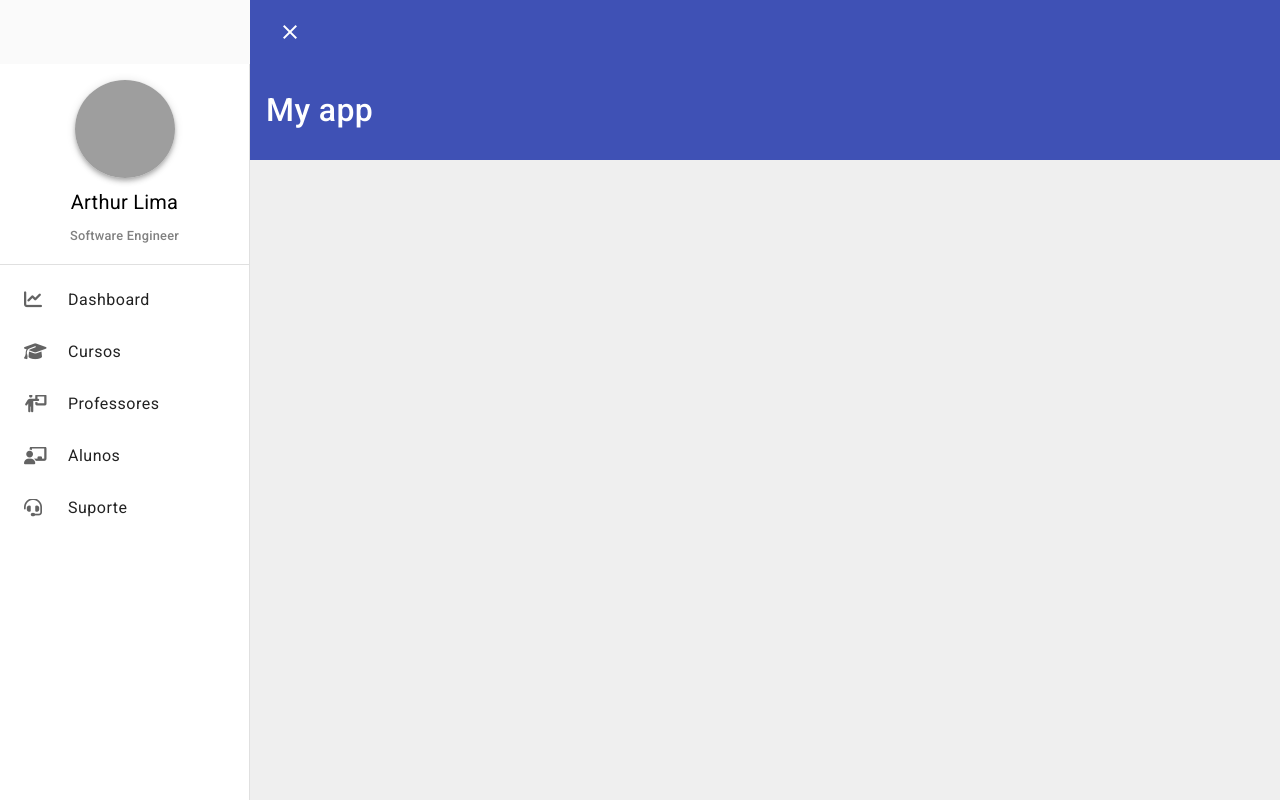
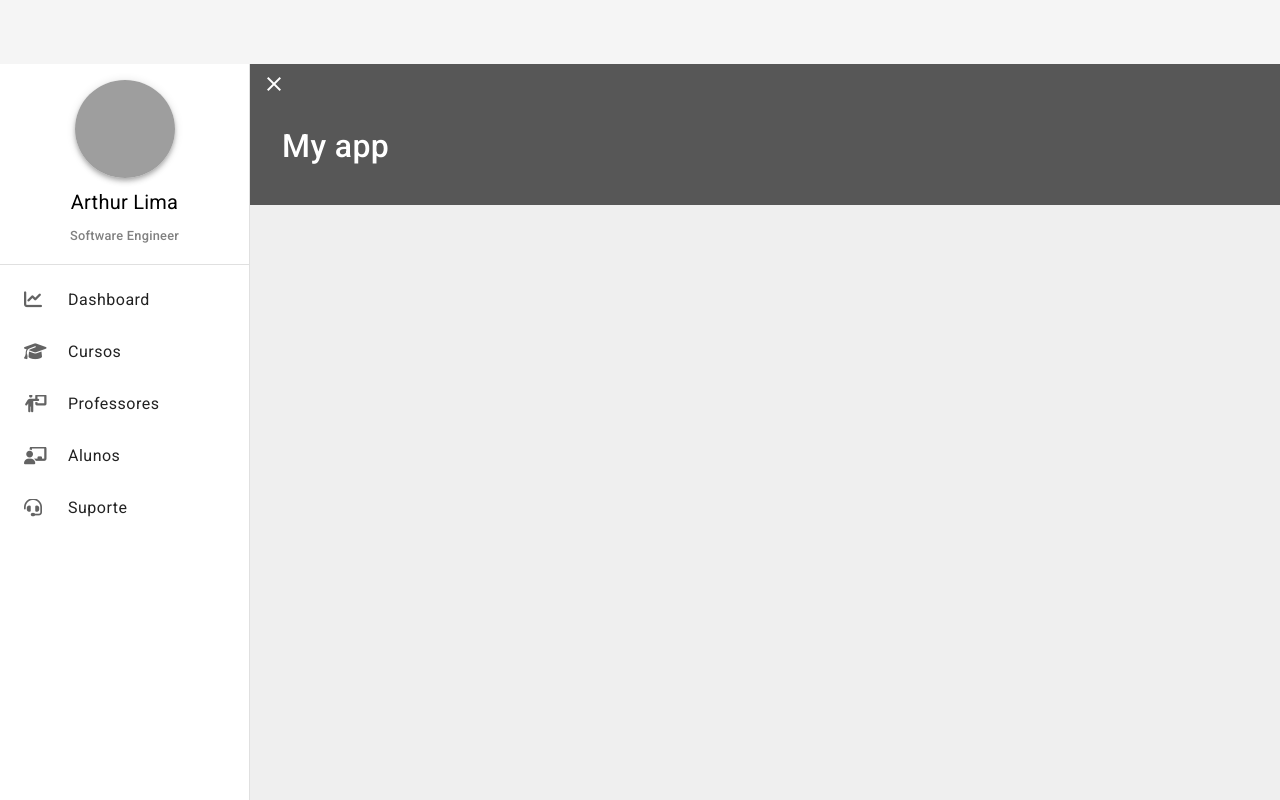
Before and after one commit to thurdelima/angular-my-school, an Angular app: page / in a window 1280 px wide. Built offline with nearby package versions, Linux system fonts and the light colour scheme; grey boxes are pictures that could not be loaded.

Commit message:
feat: adjust scss and html of menu and header

```diff
--- a/src/app/app.component.html
+++ b/src/app/app.component.html
@@ -1,3 +1,14 @@
+<mat-toolbar
+  color="secondary"
+  class="toolbar-menu"
+  [class.mat-elevation-z8]="applyShadow"
+
+  >
+
+    <span *ngIf="popText">My App</span>
+    <span class="example-spacer"></span>
+
+  </mat-toolbar>
 <mat-sidenav-container>
 
 
@@ -37,12 +48,10 @@
   </mat-sidenav>
 
   <mat-sidenav-content>
-    <mat-toolbar
-    color="primary"
-    class="toolbar-menu"
-    [class.mat-elevation-z8]="applyShadow"
 
-    >
+    <mat-toolbar color="primary" class="toolbar-submenu">
+
+      <div class="toolbar-submenu-top">
         <button
         matTooltip="{{sidenav.opened ? 'Fechar menu' : 'Abrir menu'}}"
         matTooltipPosition="right"
@@ -56,18 +65,14 @@
 
           </mat-icon>
         </button>
-      <span *ngIf="popText">My App</span>
-      <span class="example-spacer"></span>
-      <button mat-icon-button class="example-icon favorite-icon" aria-label="Example icon-button with heart icon">
-        <mat-icon>favorite</mat-icon>
-      </button>
-      <button mat-icon-button class="example-icon" aria-label="Example icon-button with share icon">
-        <mat-icon>share</mat-icon>
-      </button>
-    </mat-toolbar>
 
-    <mat-toolbar color="primary" class="toolbar-submenu">
+
+      </div>
+      <div class="toolbar-submenu-title">
+
         <span *ngIf="!popText">My app</span>
+      </div>
+
     </mat-toolbar>
 
 
--- a/src/app/app.component.scss
+++ b/src/app/app.component.scss
@@ -1,11 +1,3 @@
-.example-spacer {
-  flex: 1 1 auto;
-}
-
-
-.sidenav {
-  width: 250px;
-}
 
 .toolbar-menu {
   position: fixed;
@@ -15,10 +7,27 @@
 }
 
 .toolbar-submenu {
-  height: 100px;
+  height: 205px;
   font-size: 2rem;
-  margin-top: 60px;
+  margin-top: 0px;
+  padding: 60px 0 0 0;
+  display: flex;
+  flex-direction: column;
+  align-items: start;
+  background-color: #575757;
+
+  &-top {
+    height: 40px;
+  }
+
+  &-title {
+    margin: 30px 32px;
+  }
+
+
 }
+
+
 
 mat-sidenav-content {
   height: 100vh;
@@ -28,9 +37,6 @@ mat-sidenav-container {
   height: 100vh;
 }
 
-.title {
-  margin-bottom: 500px;
-}
 
 
 //sidebar
```
Lines whose indentation alone changed are shown as unchanged.
